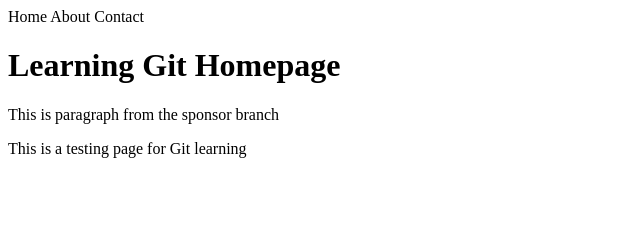
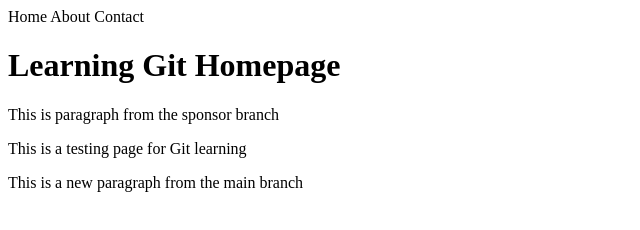
Before and after one commit to shidian00/LearningGit, a plain HTML site: page index.html in a window 1280 px wide. Shown: the whole page, without its empty margins (0-640 px from the left). Drawn offline with Linux system fonts and the light colour scheme.

Commit message:
Update index.html

```diff
--- a/index.html
+++ b/index.html
@@ -13,6 +13,7 @@
             <h1>Learning Git Homepage</h1>
             <p>This is paragraph from the sponsor branch </p>
             <p>This is a testing page for Git learning</p>
+             <p>This is a new paragraph from the main branch</p>
         </div>
     </body>
 </html>
```
